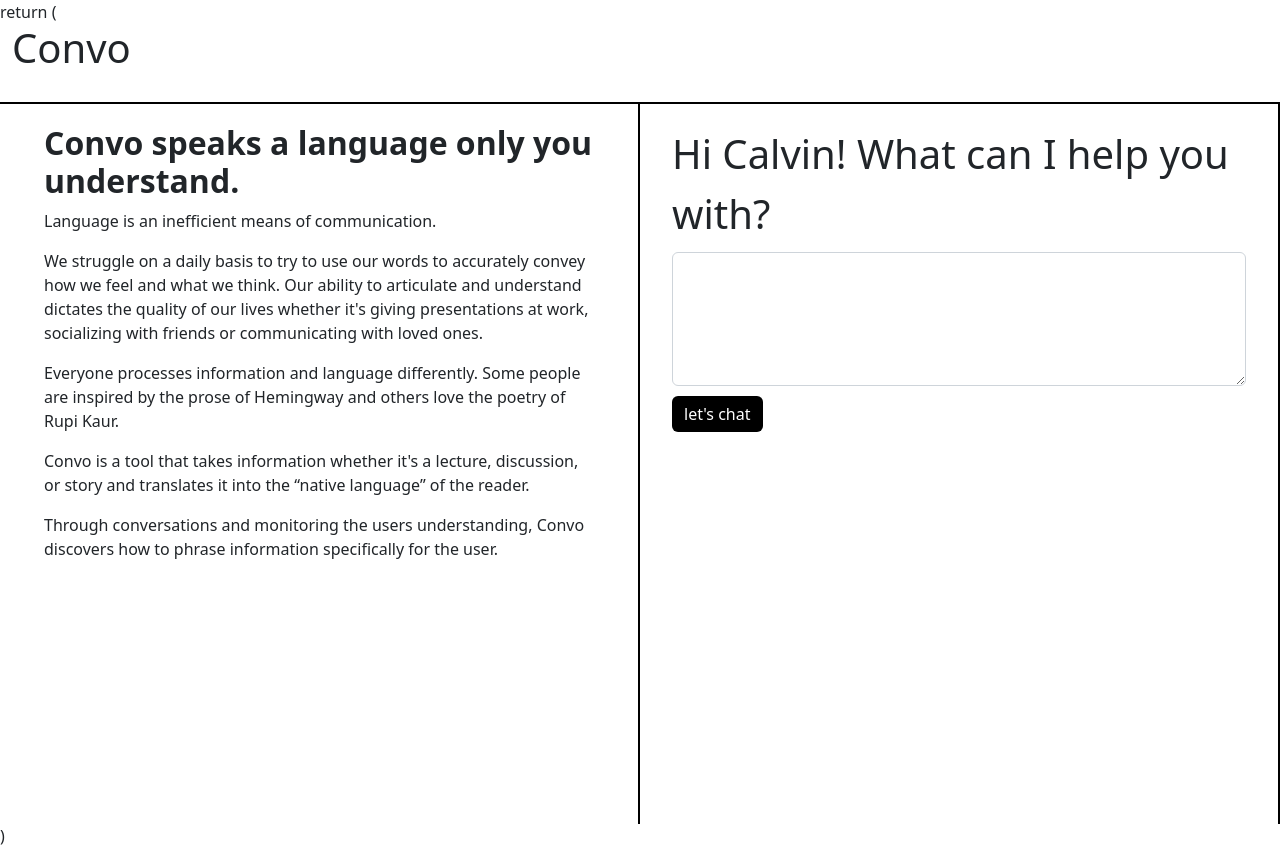
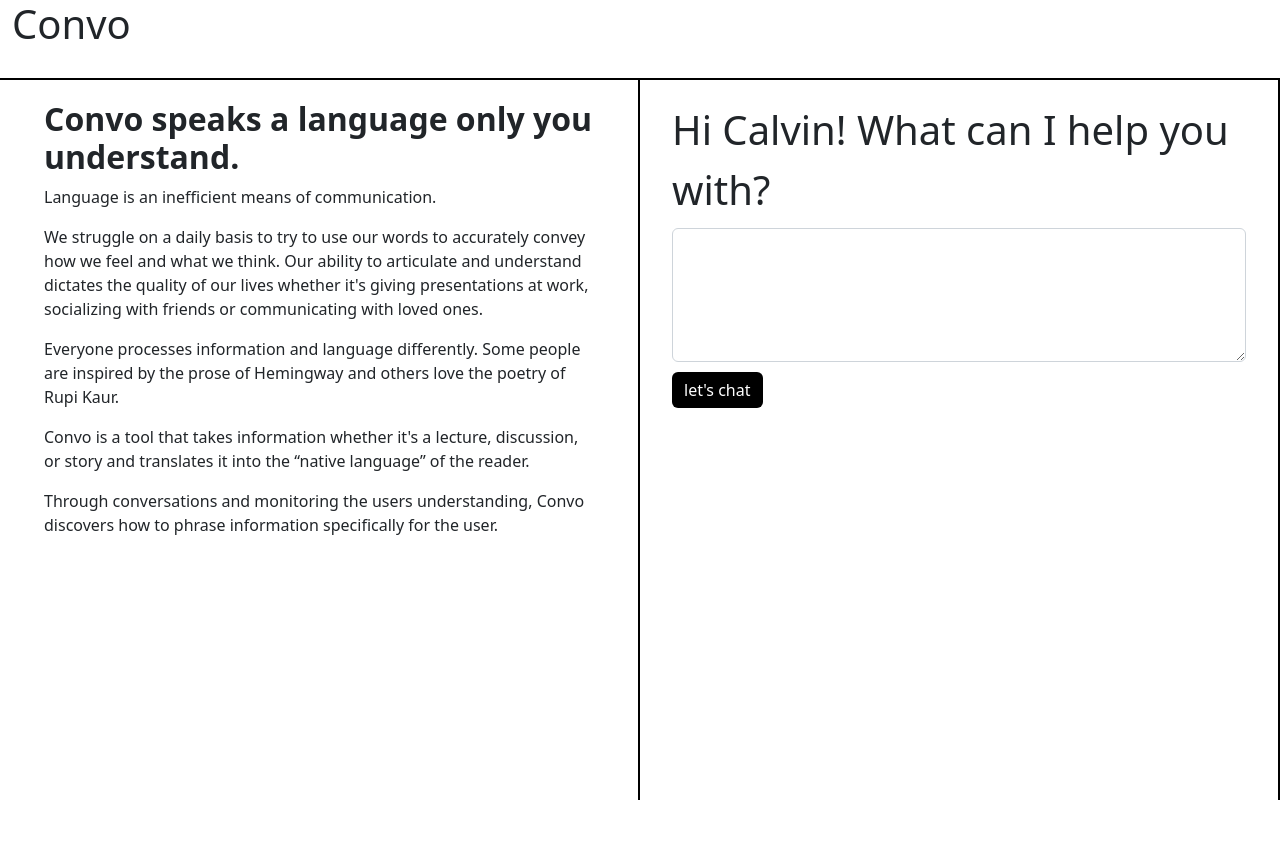
Before and after one commit to AnakinTrotter/lahacks-2023, a Next.js app in the folder convo/: page / in a window 1280 px wide. After the commit the page ends 800 px from the top, so only its background shows below. Built offline with nearby package versions, Linux system fonts and the light colour scheme.

Commit message:
Fixed landing page

```diff
--- a/convo/src/components/LandingPage.js
+++ b/convo/src/components/LandingPage.js
@@ -27,19 +27,19 @@
 
 
   return (
-    <Container fluid style ={{maxHeight:'100vh', overflowY: 'scroll'}}>
+    <Container fluid style ={{maxHeight:'100vh'}}>
     <div className="row" style ={{borderBottom: '2px solid black', position:'absolute', backgroundColor:'white', height:'10vh', width:'100%'}}>
                 <h1>Convo</h1>
 
     </div>
     <div className="row align-items-start">
-        <div className="col" style={{ paddingTop: '10vh', overflowY: 'scroll', height: '100vh', borderRight: '2px solid black' }}>
+        <div className="col" style={{ paddingTop: '10vh', height: '100vh', borderRight: '2px solid black' }}>
             <div style={{margin:'20px'}}>
                 <InfoText/>
             </div>
         </div>
 
-        <div className="col" style={{ paddingTop: '10vh', overflowY: 'scroll', height: '100vh', borderRight: '2px solid black' }}>
+        <div className="col" style={{ paddingTop: '10vh', height: '100vh', borderRight: '2px solid black' }}>
             <div style={{margin:'20px'}}>
                 <Form onSubmit={handleFormSubmit}>
                     <Form.Group controlId="formBasicInput form-inline">
--- a/convo/src/pages/index.js
+++ b/convo/src/pages/index.js
@@ -7,9 +7,5 @@
 
 
 export default function Home() {
-  return (
-    <>
-      return (<LandingPage/>)
-    </>
-  )
+  return <LandingPage />
 }
```
